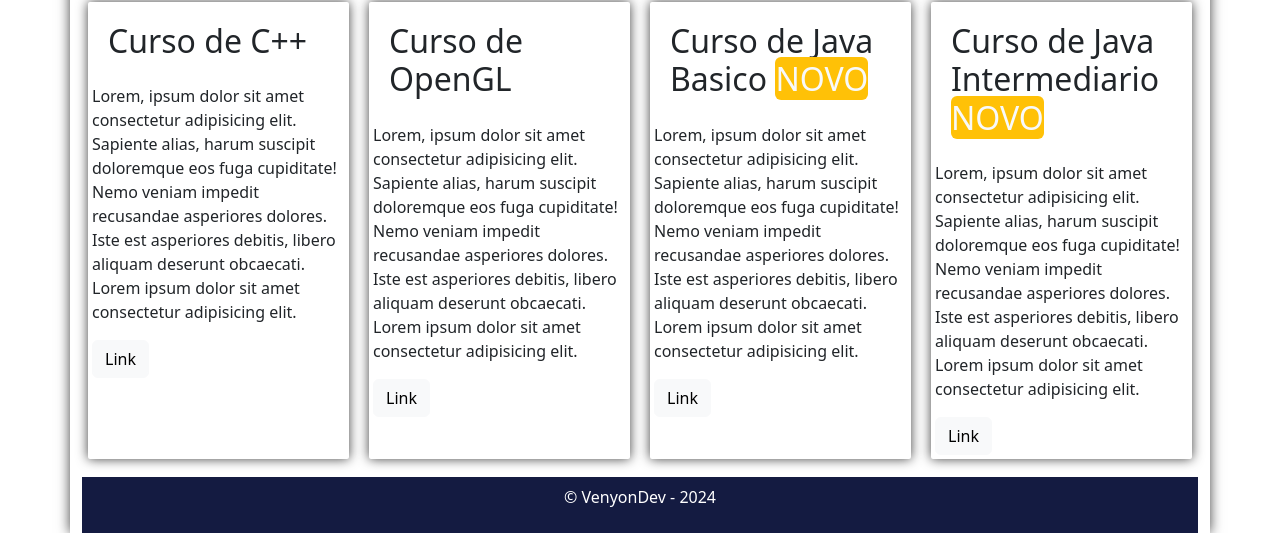
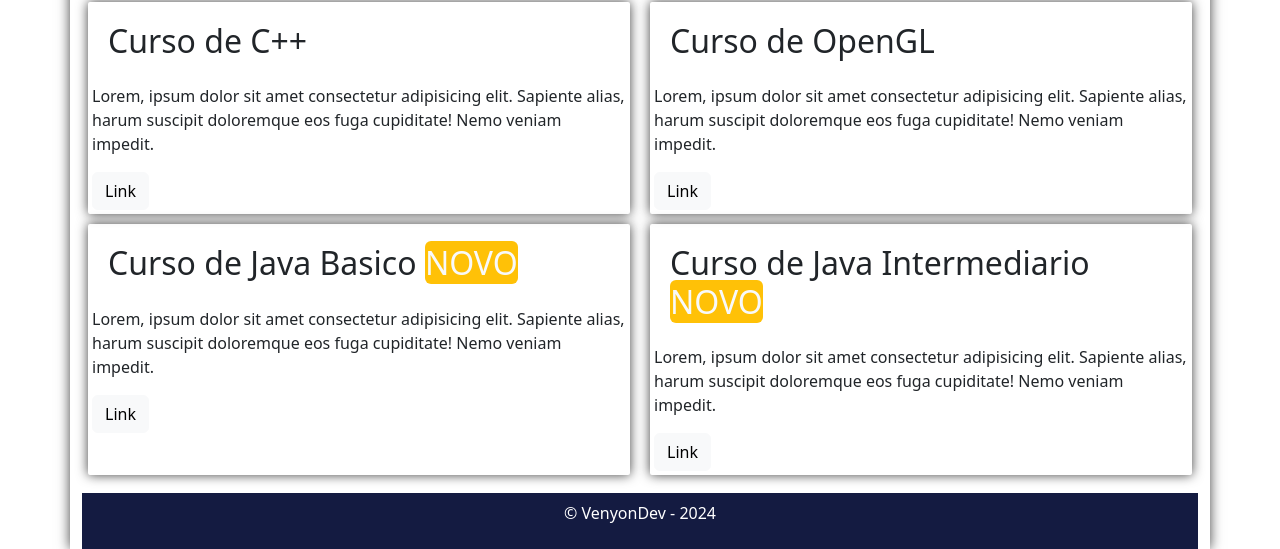
Before and after one commit to MarcosBartz/TRABALHOS, a plain HTML site: page VenyonDev/index.html in a window 1280 px wide. Shown: the part 390-939 px from the top of the page. Drawn offline with nearby package versions, Linux system fonts and the light colour scheme.

Commit message:
Update index.html

```diff
--- a/VenyonDev/index.html
+++ b/VenyonDev/index.html
@@ -86,7 +86,7 @@
 
                 <h2 class="p-3">Curso de C++</h2>
 
-                <p>Lorem, ipsum dolor sit amet consectetur adipisicing elit. Sapiente alias, harum suscipit doloremque eos fuga cupiditate! Nemo veniam impedit recusandae asperiores dolores. Iste est asperiores debitis, libero aliquam deserunt obcaecati. Lorem ipsum dolor sit amet consectetur adipisicing elit.</p>
+                <p>Lorem, ipsum dolor sit amet consectetur adipisicing elit. Sapiente alias, harum suscipit doloremque eos fuga cupiditate! Nemo veniam impedit.</p>
 
                 <a href="#" class="rounded-2 btn btn-light">Link</a>
 
@@ -98,11 +98,15 @@
 
                 <h2 class="p-3">Curso de OpenGL</h2>
 
-                <p>Lorem, ipsum dolor sit amet consectetur adipisicing elit. Sapiente alias, harum suscipit doloremque eos fuga cupiditate! Nemo veniam impedit recusandae asperiores dolores. Iste est asperiores debitis, libero aliquam deserunt obcaecati. Lorem ipsum dolor sit amet consectetur adipisicing elit.</p>
+                <p>Lorem, ipsum dolor sit amet consectetur adipisicing elit. Sapiente alias, harum suscipit doloremque eos fuga cupiditate! Nemo veniam impedit.</p>
 
                 <a href="#" class="rounded-2 btn btn-light">Link</a>
 
             </section>
+
+        </div>
+
+        <div class="row rounded-3">
 
             <br>
 
@@ -110,7 +114,7 @@
 
                 <h2 class="p-3">Curso de Java Basico <span class="bg-warning rounded-2 text-light">NOVO</span></h2>
 
-                <p>Lorem, ipsum dolor sit amet consectetur adipisicing elit. Sapiente alias, harum suscipit doloremque eos fuga cupiditate! Nemo veniam impedit recusandae asperiores dolores. Iste est asperiores debitis, libero aliquam deserunt obcaecati. Lorem ipsum dolor sit amet consectetur adipisicing elit.</p>
+                <p>Lorem, ipsum dolor sit amet consectetur adipisicing elit. Sapiente alias, harum suscipit doloremque eos fuga cupiditate! Nemo veniam impedit.</p>
 
                 <a href="#" class="rounded-2 btn btn-light">Link</a>
 
@@ -120,7 +124,7 @@
 
               <h2 class="p-3">Curso de Java Intermediario <span class="bg-warning rounded-2 text-light">NOVO</span></h2>
 
-              <p>Lorem, ipsum dolor sit amet consectetur adipisicing elit. Sapiente alias, harum suscipit doloremque eos fuga cupiditate! Nemo veniam impedit recusandae asperiores dolores. Iste est asperiores debitis, libero aliquam deserunt obcaecati. Lorem ipsum dolor sit amet consectetur adipisicing elit.</p>
+              <p>Lorem, ipsum dolor sit amet consectetur adipisicing elit. Sapiente alias, harum suscipit doloremque eos fuga cupiditate! Nemo veniam impedit.</p>
 
               <a href="#" class="rounded-2 btn btn-light">Link</a>
 
```
